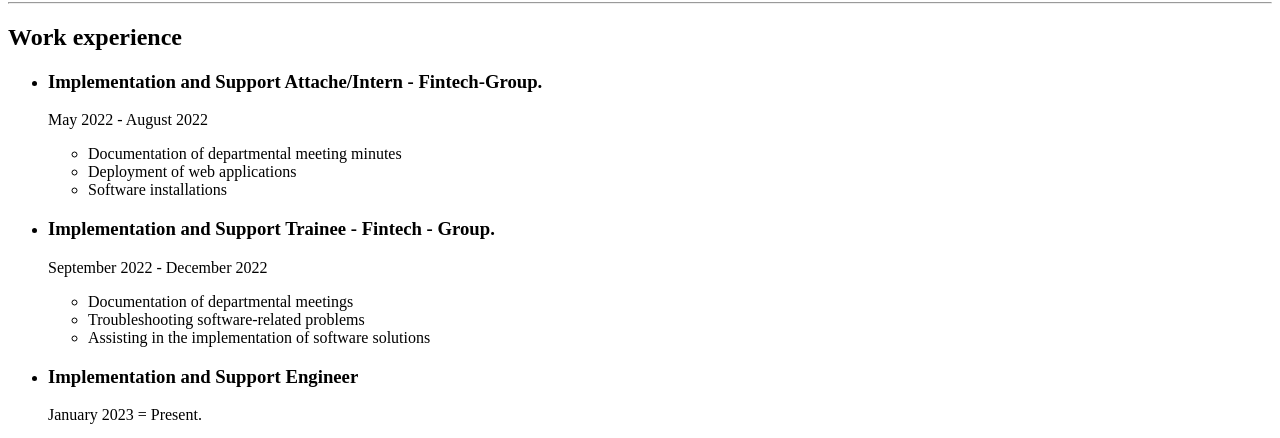
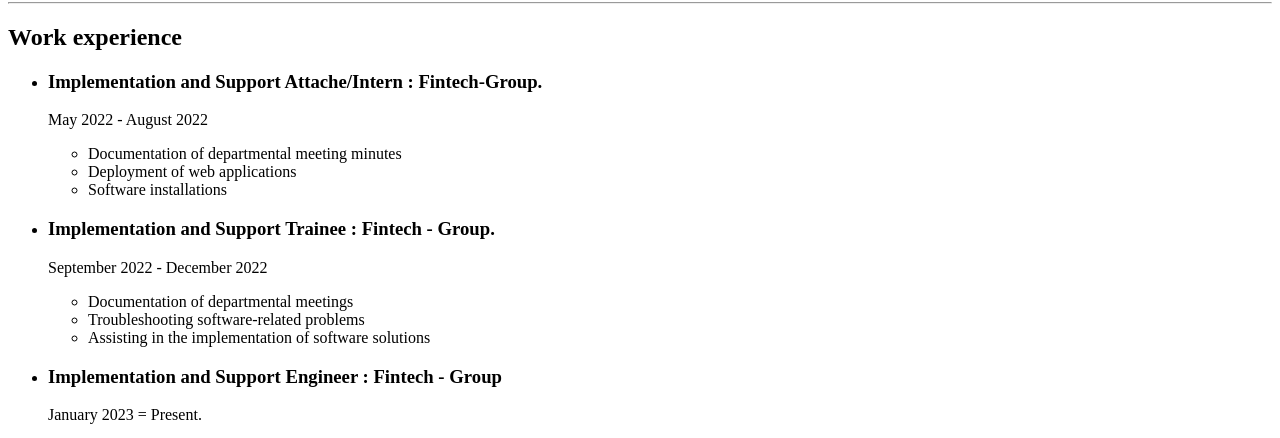
Before and after one commit to joetemesi/html-online_resume, a plain HTML site: page index.html in a window 1280 px wide. Shown: the part 617-1055 px from the top of the page. Drawn offline with Linux system fonts and the light colour scheme.

```diff
--- a/index.html
+++ b/index.html
@@ -25,7 +25,7 @@
     <hr />
     <h2>Work experience</h2>
     <ul>
-        <li><h3>Implementation and Support Attache/Intern - Fintech-Group.</h3></li>
+        <li><h3>Implementation and Support Attache/Intern : Fintech-Group.</h3></li>
         <p>May 2022 - August 2022</p>
         <ul>
             <li>Documentation of departmental meeting minutes</li>
@@ -34,7 +34,7 @@
         </ul>
     </ul>
     <ul>
-        <li><h3>Implementation and Support Trainee - Fintech - Group.</h3></li>
+        <li><h3>Implementation and Support Trainee : Fintech - Group.</h3></li>
         <p>September 2022 - December 2022</p>
         <ul>
             <li>Documentation of departmental meetings</li>
@@ -43,7 +43,7 @@
         </ul>
     </ul>
     <ul>
-        <li><h3>Implementation and Support Engineer</h3></li>
+        <li><h3>Implementation and Support Engineer : Fintech - Group</h3></li>
         <p>January 2023 = Present.</p>
         <ul>
             <li>Implementation of core banking solutions.</li>
```
